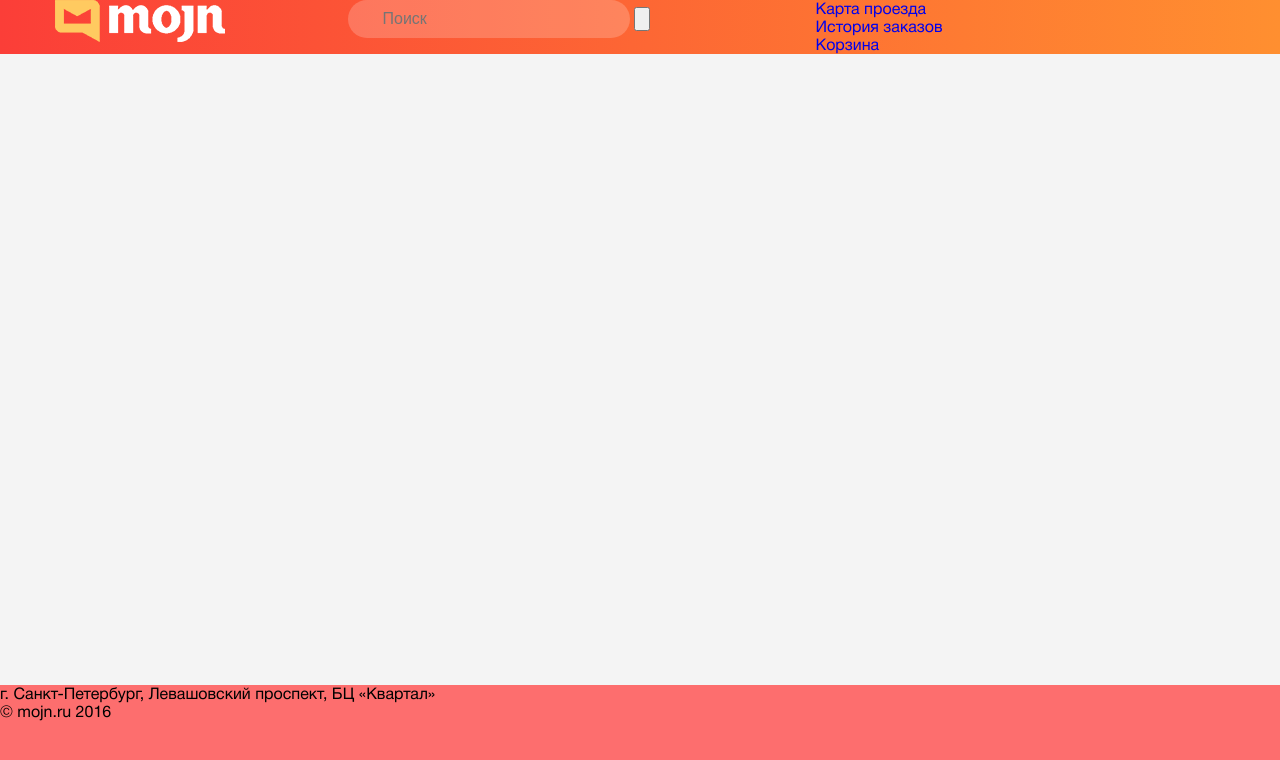
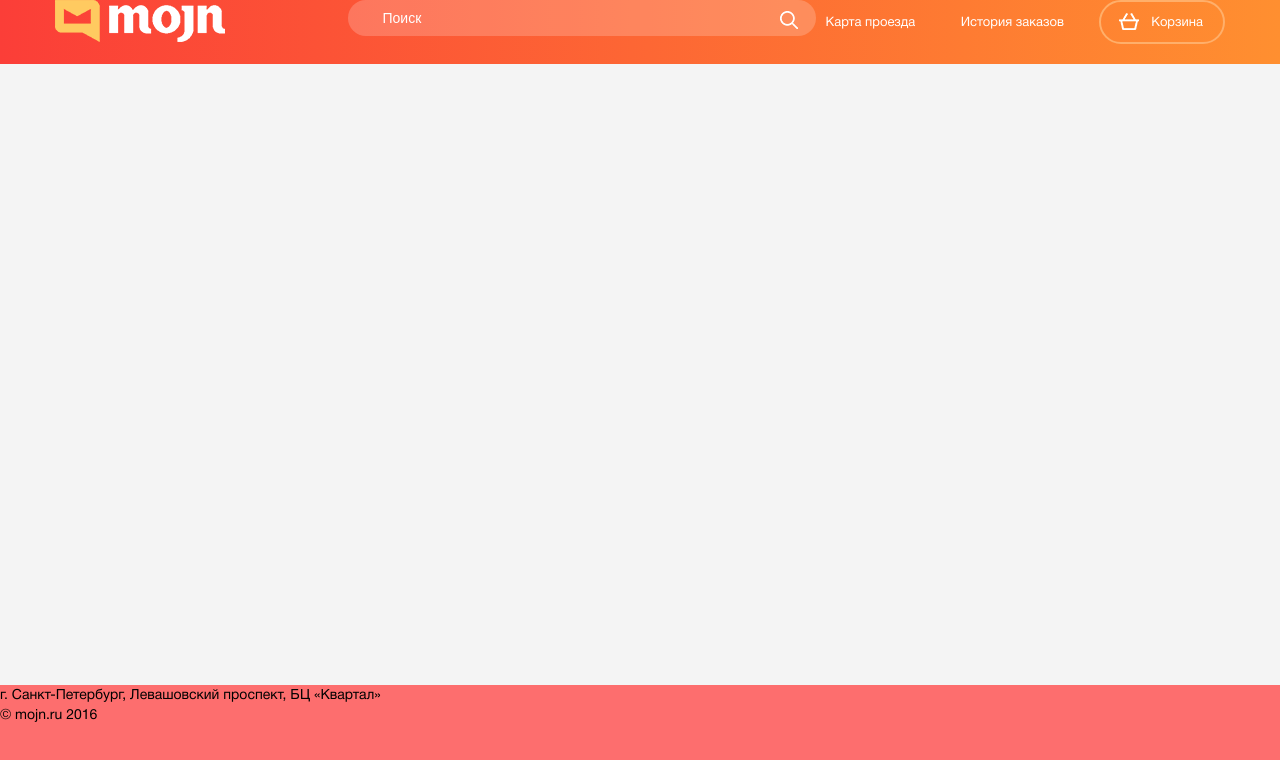
Before and after one commit to Hugo-B0SS/loft, a plain HTML site: page index.html in a window 1280 px wide. Drawn offline with Linux system fonts and the light colour scheme.

Commit message:
complited menu

```diff
--- a/css/style/_styles.scss
+++ b/css/style/_styles.scss
@@ -11,6 +11,9 @@ body {
 	background-color : f0f0f0;
 	width: 100%;
 	height: 100%;
+	font-size: 14px;
+	line-height: 1.42em;
+	font-family: 'helveticaneuecyrroman';
 }
 
 .wrapper {
@@ -108,4 +111,78 @@ body {
 	background: rgba(#fff, .2);
 	border: 0 none;
 	@include border-radius (50px);
+	color: #fff;
+	@include placecolor($color: #fff);
+	outline: none;
+	width: 100%;
 }
+
+.search__submit {
+	background: url('/img/icons/zoom.png') 0 0 no-repeat;
+	width: 18px;
+	height: 18px;
+	display: block;
+	border: none;
+	position: absolute;
+	right: 18px;
+	top: 30%;
+	padding: 0;
+}
+
+.menu__item {
+	display: inline-block;
+}
+
+/* menu */
+
+.menu {
+	text-align: justify;
+
+	&:after {
+		content: " ";
+		display: inline-block;
+		width: 100%;
+		height: 0;
+	}
+
+}
+
+.menu__link {
+	display: block;
+	padding: 10px;
+}
+
+.menu__link_iconed {
+	padding-right: 20px;
+	padding-left: 50px;
+	position: relative;
+	border: 2px solid #ffaf6a;
+	@include border-radius($radius: 50px);
+
+}
+
+.menu__link-text {
+	color: #fff;
+	font-size: 13px;
+
+}
+
+.menu__link-icon {
+	position: absolute;
+	left: 13px;
+	top: 0;
+	bottom: 0;
+	width: 30px;
+}
+
+.menu__link-icon-pic {
+	position: absolute;
+	top: 0;
+	left: 0;
+	right: 0;
+	bottom: 0;
+	margin: auto;
+	display: block;
+	max-width: 100%;
+	max-height: 100%;
+}
--- a/index.html
+++ b/index.html
@@ -28,34 +28,29 @@
 						</div>
 						<div class="header__menu">
 							<ul class="menu">
-								<li class="menu_item">
+								<li class="menu__item">
 									<a href="#" class="menu__link">
 										<span class="menu__link-text">Карта проезда</span>
 									</a>
 								</li>
-							</ul>
-							<ul class="menu">
-								<li class="menu_item">
+								<li class="menu__item">
 									<a href="#" class="menu__link">
 										<span class="menu__link-text">История заказов</span>
 									</a>
 								</li>
-							</ul>
-							<ul class="menu">
-								<li class="menu_item">
+								<li class="menu__item">
 									<a href="#" class="menu__link menu__link_iconed">
-										<span class="menu__link-icon"></span>
+										<span class="menu__link-icon">
+											<img src="/img/icons/cart.png" alt="" class="menu__link-icon-pic">
+										</span>
 										<span class="menu__link-text">Корзина</span>
 									</a>
 								</li>
-							<text
+							</ul>
 						</div>
 					</div>
 				</div>
 			</header>
-
-
-
 			<div class="empty"></div>
 		</div>
 		<footer class="footer">
```
Also changed, not shown: css/main.css, img/icons/cart.png (added), img/icons/zoom.png (added).
